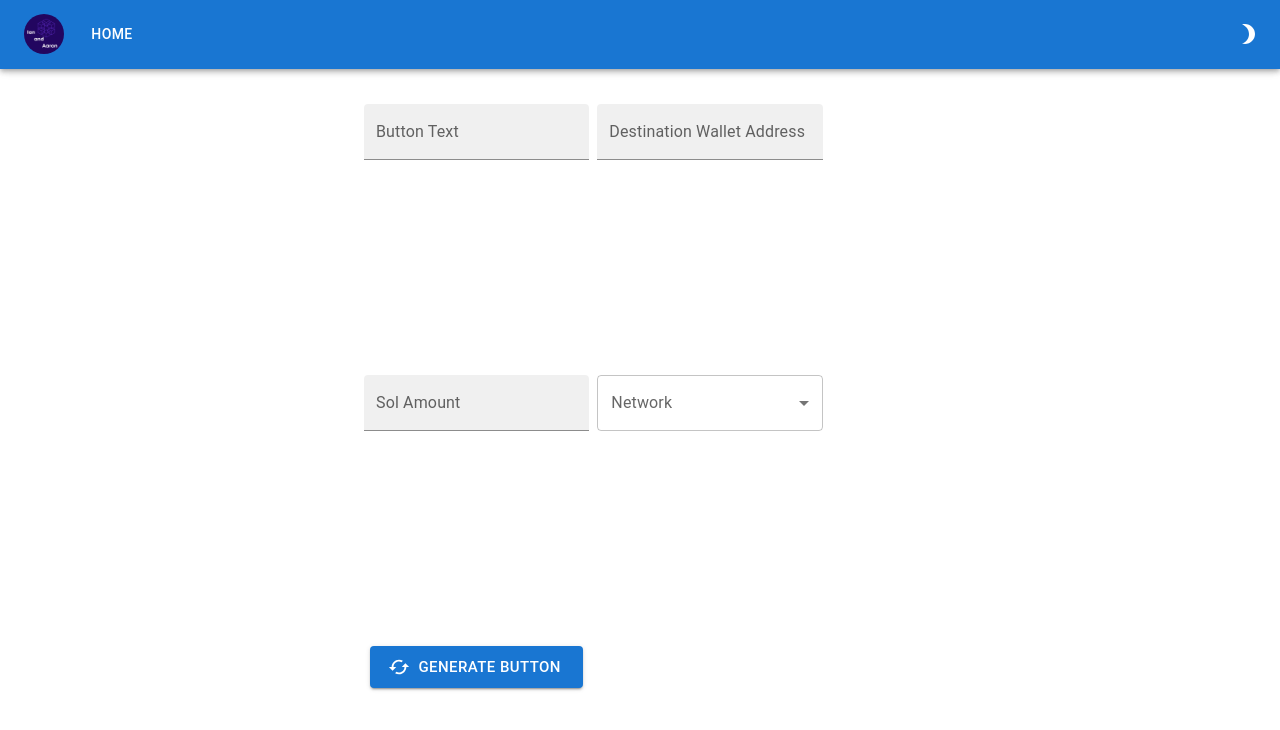
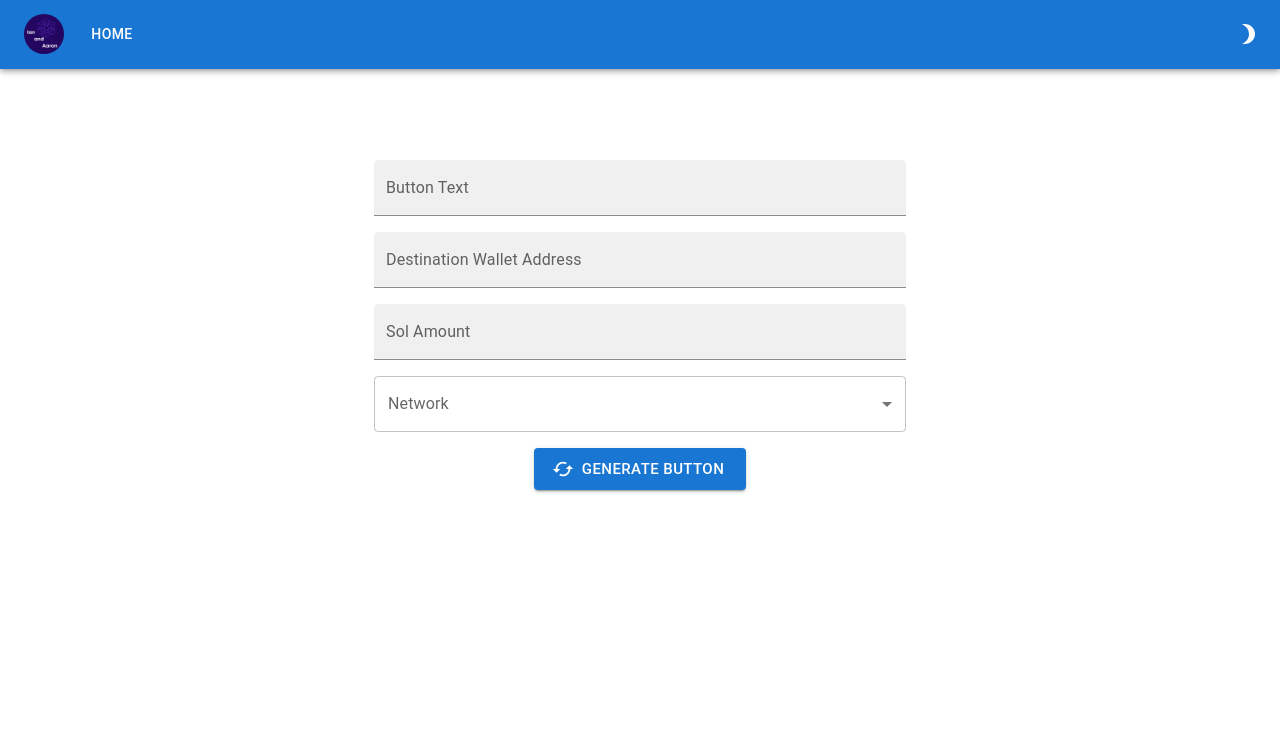
Before and after one commit to IanandAaron/buymealambo.xyz, a React (Create React App) app: page /#/ in a window 1280 px wide. Before the commit this address led to /#/Home. Shown: the top 730 px of the page. Built offline with nearby package versions, Linux system fonts and the light colour scheme.

Commit message:
formatting from aaron

```diff
--- a/src/components/Home.js
+++ b/src/components/Home.js
@@ -7,6 +7,7 @@ import {
   MenuItem,
   InputLabel,
   FormControl,
+  Stack,
 } from "@mui/material";
 import GenerateButton from "./GenerateButton";
 
@@ -19,7 +20,7 @@ class Home extends React.Component {
     };
   }
 
-  handleChange = (e) => {
+  handleButtonChange = (e) => {
     this.setState({
       buttonText: e.target.value,
     });
@@ -47,38 +48,29 @@ class Home extends React.Component {
     return (
       <div className="Home">
         <div className="CreateButton" ref={(el) => (this.div = el)}>
-          <Container maxWidth="sm">
-            <Grid
-              container
-              spacing={1}
-              alignItems="center"
-              style={{ minHeight: "100vh" }}
-            >
-              <Grid item xs={5}>
+          <Container maxWidth="md">
+            <Stack spacing={2} alignItems="center" padding={20}>
               <TextField
+                fullWidth
                 id="filled-basic"
                 label="Button Text"
                 variant="filled"
-                  onChange={this.handleChange}
+                onChange={this.handleButtonChange}
               />
-              </Grid>
-              <Grid item xs={5}>
               <TextField
+                fullWidth
                 id="filled-basic"
                 label="Destination Wallet Address"
                 variant="filled"
                 onChange={this.handleDestinationChange}
               />
-              </Grid>
-              <Grid item xs={5}>
               <TextField
+                fullWidth
                 id="filled-basic"
                 label="Sol Amount"
                 variant="filled"
                 onChange={this.handleSolAmountChange}
               />
-              </Grid>
-              <Grid item xs={5}>
               <FormControl fullWidth>
                 <InputLabel id="network-select-label">Network</InputLabel>
                 <Select
@@ -93,16 +85,13 @@ class Home extends React.Component {
                   <MenuItem value="mainnet-beta">mainnet-beta</MenuItem>
                 </Select>
               </FormControl>
-              </Grid>
-              <Grid item xs={5}>
               <GenerateButton
                 buttonText={this.state.buttonText}
                 network={this.state.network}
                 destinationAddress={this.state.destinationAddress}
                 solAmount={this.state.solAmount}
               />
-              </Grid>
-            </Grid>
+            </Stack>
           </Container>
         </div>
       </div>
```
Lines whose indentation alone changed are shown as unchanged.
